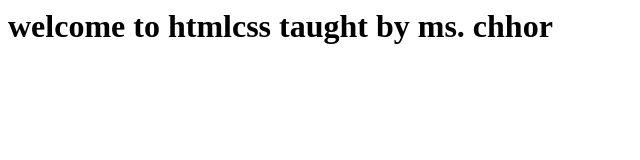
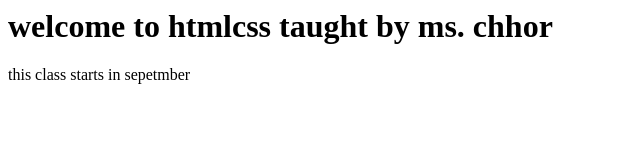
Before and after one commit to mirman-cchhor/WebApps1, a plain HTML site: page Week1/index.html in a window 1280 px wide. Shown: the whole page, without its empty margins (0-640 px from the left). Drawn offline with Linux system fonts and the light colour scheme.

Commit message:
add detail

```diff
--- a/Week1/index.html
+++ b/Week1/index.html
@@ -1 +1,2 @@
 <h1>welcome to htmlcss taught by ms. chhor</h1>
+<p>this class starts in sepetmber</p>
```
